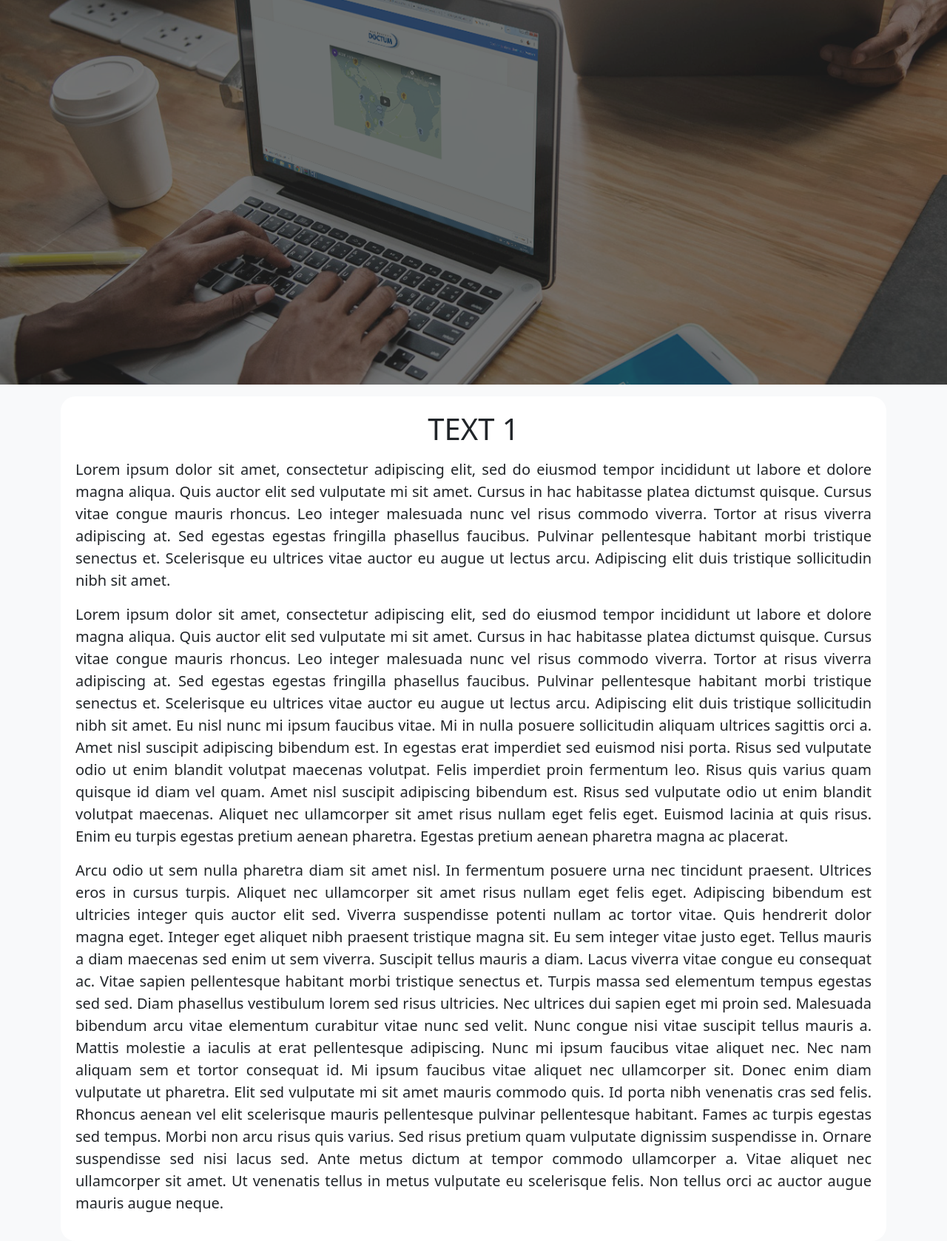
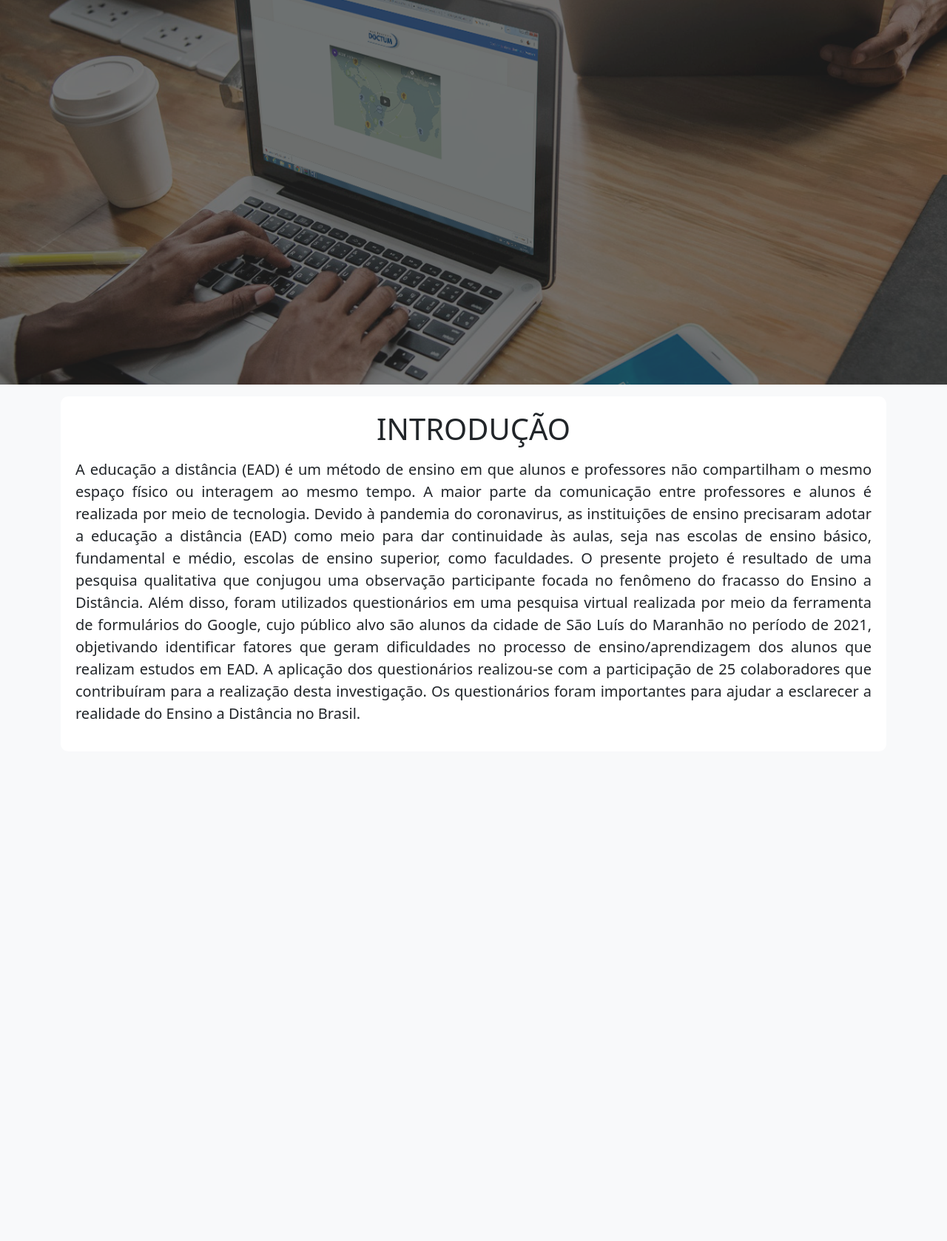
Before and after one commit to dvitorsantos/Projeto-PBL-CodeIgniter, a CodeIgniter 4 app: the page made by app/Views/Home/inicio.php in a window 1280 px wide. Shown: the whole page at 74% size. After the commit the page ends 972 px from the top, so only its background shows below. Run offline with PHP 8.4 and a stand-in for CodeIgniter, Linux system fonts and the light colour scheme; the template is opened without the code that fills it, so the values that code supplies are empty; some libraries are stand-ins or nearby versions.

Commit message:
Adicionado texto da pagina inicio

```diff
--- a/app/Views/Home/inicio.php
+++ b/app/Views/Home/inicio.php
@@ -22,18 +22,10 @@
             <div class="row align-items-center">
                 <div class="col">
                     <div class="">
-                        <h1 class="display-6 text-center mb-3">Text 1</h1>
+                        <h1 class="display-6 text-center mb-3">Introdução</h1>
                     </div>
-                    <p class="lead">Lorem ipsum dolor sit amet, consectetur adipiscing elit, sed do eiusmod tempor incididunt ut labore et dolore magna aliqua. Quis auctor elit sed vulputate mi sit amet. Cursus in hac habitasse platea dictumst quisque. Cursus vitae congue mauris rhoncus. Leo integer malesuada nunc vel risus commodo viverra. Tortor at risus viverra adipiscing at. Sed egestas egestas fringilla phasellus faucibus. Pulvinar pellentesque habitant morbi tristique senectus et. Scelerisque eu ultrices vitae auctor eu augue ut lectus arcu. Adipiscing elit duis tristique sollicitudin nibh sit amet.</p>
-                    <p class="lead">Lorem ipsum dolor sit amet, consectetur adipiscing elit, sed do eiusmod tempor incididunt ut labore et dolore magna aliqua. Quis auctor elit sed vulputate mi sit amet. Cursus in hac habitasse platea dictumst quisque. Cursus vitae congue mauris rhoncus. Leo integer malesuada nunc vel risus commodo viverra. Tortor at risus viverra adipiscing at. Sed egestas egestas fringilla phasellus faucibus. Pulvinar pellentesque habitant morbi tristique senectus et. Scelerisque eu ultrices vitae auctor eu augue ut lectus arcu. Adipiscing elit duis tristique sollicitudin nibh sit amet.
+                    <p class="lead">A educação a distância (EAD) é um método de ensino em que alunos e professores não compartilham o mesmo espaço físico ou interagem ao mesmo tempo. A maior parte da comunicação entre professores e alunos é realizada por meio de tecnologia. Devido à pandemia do coronavirus, as instituições de ensino precisaram adotar a educação a distância (EAD) como meio para dar continuidade às aulas, seja nas escolas de ensino básico, fundamental e médio, escolas de ensino superior, como faculdades. O presente projeto é resultado de uma pesquisa qualitativa que conjugou uma observação participante focada no fenômeno do fracasso do Ensino a Distância. Além disso, foram utilizados questionários em uma pesquisa virtual realizada por meio da ferramenta de formulários do Google, cujo público alvo são alunos da cidade de São Luís do Maranhão no período de 2021, objetivando identificar fatores que geram dificuldades no processo de ensino/aprendizagem dos alunos que realizam estudos em EAD. A aplicação dos questionários realizou-se com a participação de 25 colaboradores que contribuíram para a realização desta investigação. Os questionários foram importantes para ajudar a esclarecer a realidade do Ensino a Distância no Brasil.</p>
 
-                        Eu nisl nunc mi ipsum faucibus vitae. Mi in nulla posuere sollicitudin aliquam ultrices sagittis orci a. Amet nisl suscipit adipiscing bibendum est. In egestas erat imperdiet sed euismod nisi porta. Risus sed vulputate odio ut enim blandit volutpat maecenas volutpat. Felis imperdiet proin fermentum leo. Risus quis varius quam quisque id diam vel quam. Amet nisl suscipit adipiscing bibendum est. Risus sed vulputate odio ut enim blandit volutpat maecenas. Aliquet nec ullamcorper sit amet risus nullam eget felis eget. Euismod lacinia at quis risus. Enim eu turpis egestas pretium aenean pharetra. Egestas pretium aenean pharetra magna ac placerat.</p>
-
-                    <p class="lead">Arcu odio ut sem nulla pharetra diam sit amet nisl. In fermentum posuere urna nec tincidunt praesent. Ultrices eros in cursus turpis. Aliquet nec ullamcorper sit amet risus nullam eget felis eget. Adipiscing bibendum est ultricies integer quis auctor elit sed. Viverra suspendisse potenti nullam ac tortor vitae. Quis hendrerit dolor magna eget. Integer eget aliquet nibh praesent tristique magna sit. Eu sem integer vitae justo eget. Tellus mauris a diam maecenas sed enim ut sem viverra.
-
-                        Suscipit tellus mauris a diam. Lacus viverra vitae congue eu consequat ac. Vitae sapien pellentesque habitant morbi tristique senectus et. Turpis massa sed elementum tempus egestas sed sed. Diam phasellus vestibulum lorem sed risus ultricies. Nec ultrices dui sapien eget mi proin sed. Malesuada bibendum arcu vitae elementum curabitur vitae nunc sed velit. Nunc congue nisi vitae suscipit tellus mauris a. Mattis molestie a iaculis at erat pellentesque adipiscing. Nunc mi ipsum faucibus vitae aliquet nec. Nec nam aliquam sem et tortor consequat id. Mi ipsum faucibus vitae aliquet nec ullamcorper sit.
-
-                        Donec enim diam vulputate ut pharetra. Elit sed vulputate mi sit amet mauris commodo quis. Id porta nibh venenatis cras sed felis. Rhoncus aenean vel elit scelerisque mauris pellentesque pulvinar pellentesque habitant. Fames ac turpis egestas sed tempus. Morbi non arcu risus quis varius. Sed risus pretium quam vulputate dignissim suspendisse in. Ornare suspendisse sed nisi lacus sed. Ante metus dictum at tempor commodo ullamcorper a. Vitae aliquet nec ullamcorper sit amet. Ut venenatis tellus in metus vulputate eu scelerisque felis. Non tellus orci ac auctor augue mauris augue neque.</p>
                 </div>
             </div>
 
--- a/assets/css/inicio.css
+++ b/assets/css/inicio.css
@@ -4,11 +4,8 @@ body, html{
 	border: 0;
 }
 
-.container-xxl{
-    margin-top: 40px;
-}
 
-.caixa1, .caixa2, .caixa3, .caixa4{
+.caixa1{
     position: relative;
     height: 65%;
     opacity: 0.9;
@@ -27,7 +24,7 @@ body, html{
     text-align: justify;
     text-justify: inter-word;
     padding: 20px;
-    border-radius: 20px;
+    border-radius: 10px;
     background-color: white;
 }
 
```
